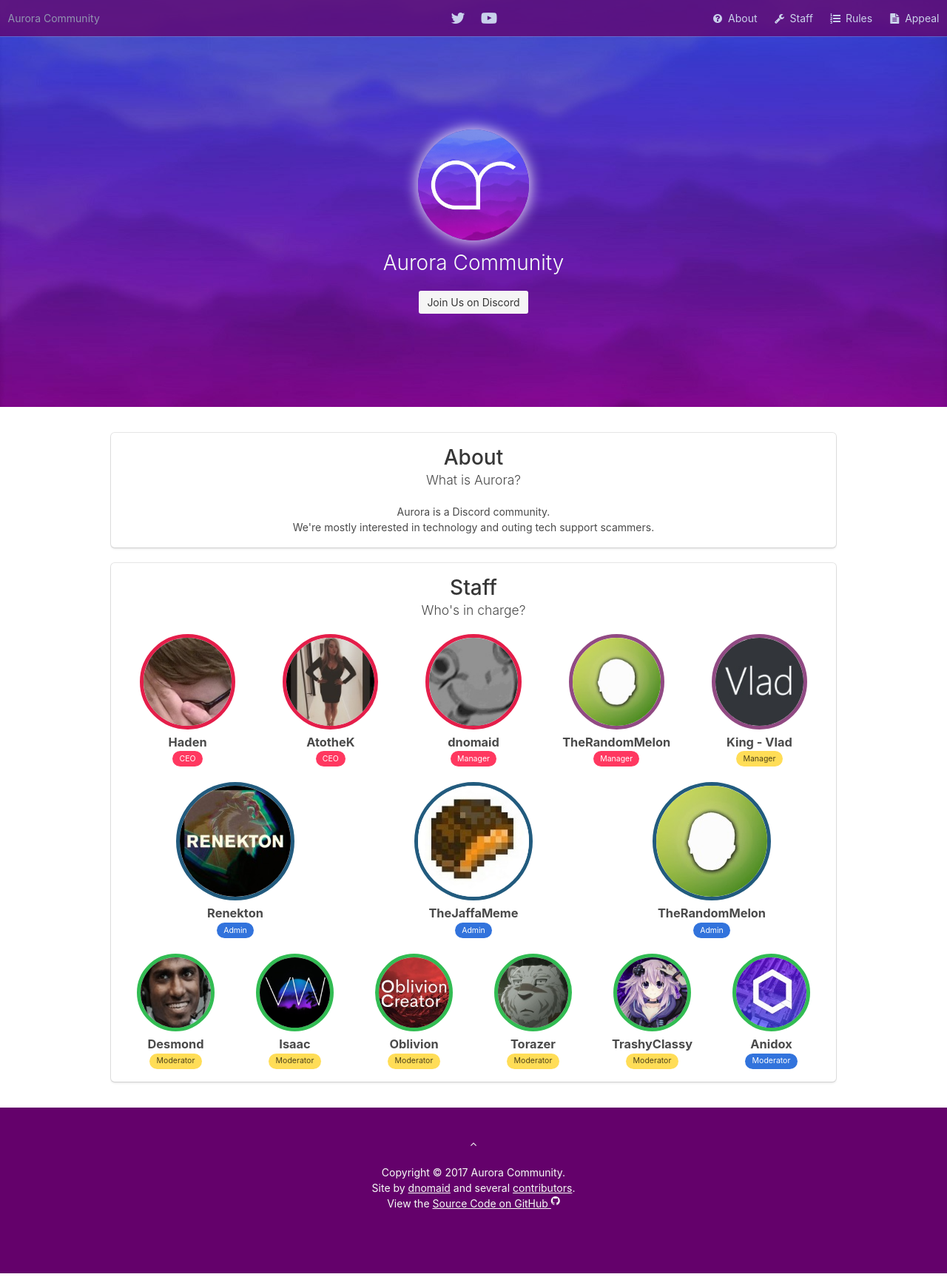
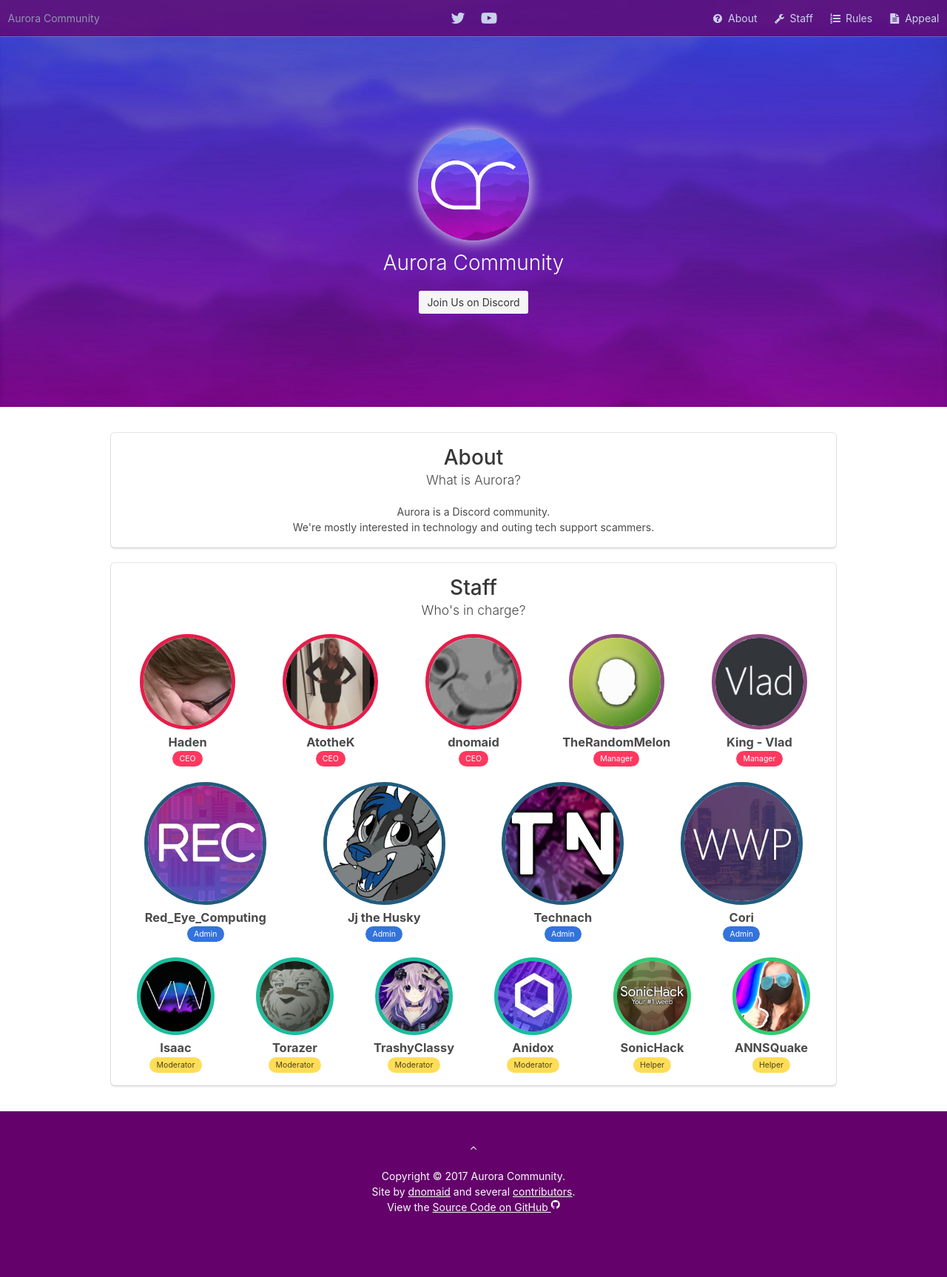
Before and after one commit to AuroraCommunity/AuroraCommunity.github.io, a Jekyll site: the page built from index.html, in a window 1280 px wide. Shown: the whole page at 74% size. Built offline with Jekyll 4.4.1, drawn with Linux system fonts in a browser that asks for light colours; nearby versions of some CDN libraries.

Commit message:
Added new profile pics, removed old ones, and added new staff to staff list

```diff
--- a/index.html
+++ b/index.html
@@ -31,7 +31,7 @@ layout: page
         <div class="column">
           <a href="https://dnomaid.co.uk" target="_blank" rel="noopener noreferrer"><img src="/img/people/dnomaid.jpg" class="someone ceo"></a>
           <h3>dnomaid</h3>
-          <span class="tag is-danger">Manager</span>
+          <span class="tag is-danger">CEO</span>
         </div>
 
         <div class="column">
@@ -43,46 +43,40 @@ layout: page
         <div class="column">
           <img src="/img/people/vlad.jpg" class="someone manager">
           <h3>King - Vlad</h3>
-          <span class="tag is-warning">Manager</span>
+          <span class="tag is-danger">Manager</span>
         </div>
       </div>
 
       <div class="columns">
         <div class="column">
-          <img src="/img/people/ren.jpg" class="someone admin">
-          <h3>Renekton</h3>
+          <a href="https://www.youtube.com/redeyecomputing" target="_blank" rel="noopener noreferrer"><img src="/img/people/rec.jpg" class="someone admin"></a>
+          <h3>Red_Eye_Computing</h3>
           <span class="tag is-info">Admin</span>
         </div>
 
-        <div class="column">
-          <a href="https://jaffasite.ga" target="_blank" rel="noopener noreferrer"><img src="/img/people/jaffa.jpg" class="someone admin"></a>
-          <h3>TheJaffaMeme</h3>
+		<div class="column">
+          <a href="https://twitter.com/JjTheHusky" target="_blank" rel="noopener noreferrer"><img src="/img/people/jj.jpg" class="someone admin"></a>
+          <h3>Jj the Husky</h3>
           <span class="tag is-info">Admin</span>
         </div>
 
-        <div class="column">
-          <a href="https://trm.ovh" target="_blank" rel="noopener noreferrer"><img src="/img/people/melon.jpg" class="someone admin"></a>
-          <h3>TheRandomMelon</h3>
+		<div class="column">
+          <a target="_blank" rel="noopener noreferrer"><img src="/img/people/technach.jpg" class="someone admin"></a>
+          <h3>Technach</h3>
+          <span class="tag is-info">Admin</span>
+        </div>
+
+		<div class="column">
+          <a target="_blank" rel="noopener noreferrer"><img src="/img/people/cori.jpg" class="someone admin"></a>
+          <h3>Cori</h3>
           <span class="tag is-info">Admin</span>
         </div>
       </div>
 
       <div class="columns">
         <div class="column">
-          <img src="/img/people/des.jpg" class="someone mod">
-          <h3>Desmond</h3>
-          <span class="tag is-warning">Moderator</span>
-        </div>
-
-        <div class="column">
           <a href="https://vaporwave.ga" target="_blank" rel="noopener noreferrer"><img src="/img/people/vaporwave.jpg" class="someone mod"></a>
           <h3>Isaac</h3>
-          <span class="tag is-warning">Moderator</span>
-        </div>
-
-        <div class="column">
-          <img src="/img/people/oblivion.jpg" class="someone mod">
-          <h3>Oblivion</h3>
           <span class="tag is-warning">Moderator</span>
         </div>
 
@@ -101,7 +95,19 @@ layout: page
         <div class="column">
           <a href="https://www.youtube.com/channel/UC04awUMPfLwEGtCCWvYq-UQ" target="_blank" rel="noopener noreferrer"><img src="/img/people/anidox.jpg" class="someone mod"></a>
           <h3>Anidox</h3>
-          <span class="tag is-info">Moderator</span>
+          <span class="tag is-warning">Moderator</span>
+        </div>
+
+		<div class="column">
+          <a href="https://twitter.com/SonicHackYT" target="_blank" rel="noopener noreferrer"><img src="/img/people/sonichack.jpg" class="someone helper"></a>
+          <h3>SonicHack</h3>
+          <span class="tag is-warning">Helper</span>
+        </div>
+
+		<div class="column">
+          <a href="https://youtube.com/annsquake" target="_blank" rel="noopener noreferrer"><img src="/img/people/annsquake.jpg" class="someone helper"></a>
+          <h3>ANNSQuake</h3>
+          <span class="tag is-warning">Helper</span>
         </div>
     </div>
   </div>
--- a/style/main.css
+++ b/style/main.css
@@ -65,7 +65,11 @@ a {
 }
 
 .mod {
-  border: 5px solid #32BC53;
+  border: 5px solid #1ABC9C;
+}
+
+.helper {
+  border: 5px solid #2ECC71;
 }
 
 .hero, nav {
--- a/style/main.scss
+++ b/style/main.scss
@@ -67,7 +67,11 @@ a {
 }
 
 .mod {
-    border: 5px solid #32BC53;
+    border: 5px solid #1ABC9C;
+}
+
+.helper {
+  border: 5px solid #2ECC71;
 }
 
 .hero, nav {
```
Also changed, not shown: img/people/annsquake.jpg (added), img/people/cori.jpg (added), img/people/dan.jpg (deleted), img/people/des.jpg (deleted), img/people/jaffa.jpg (deleted), img/people/jj.jpg (added), img/people/kelly.jpg (deleted), img/people/oblivion.jpg (deleted), img/people/rec.jpg (added), img/people/sonichack.jpg (added), img/people/technach.jpg (added), style/main.min.css, 1 other file.
